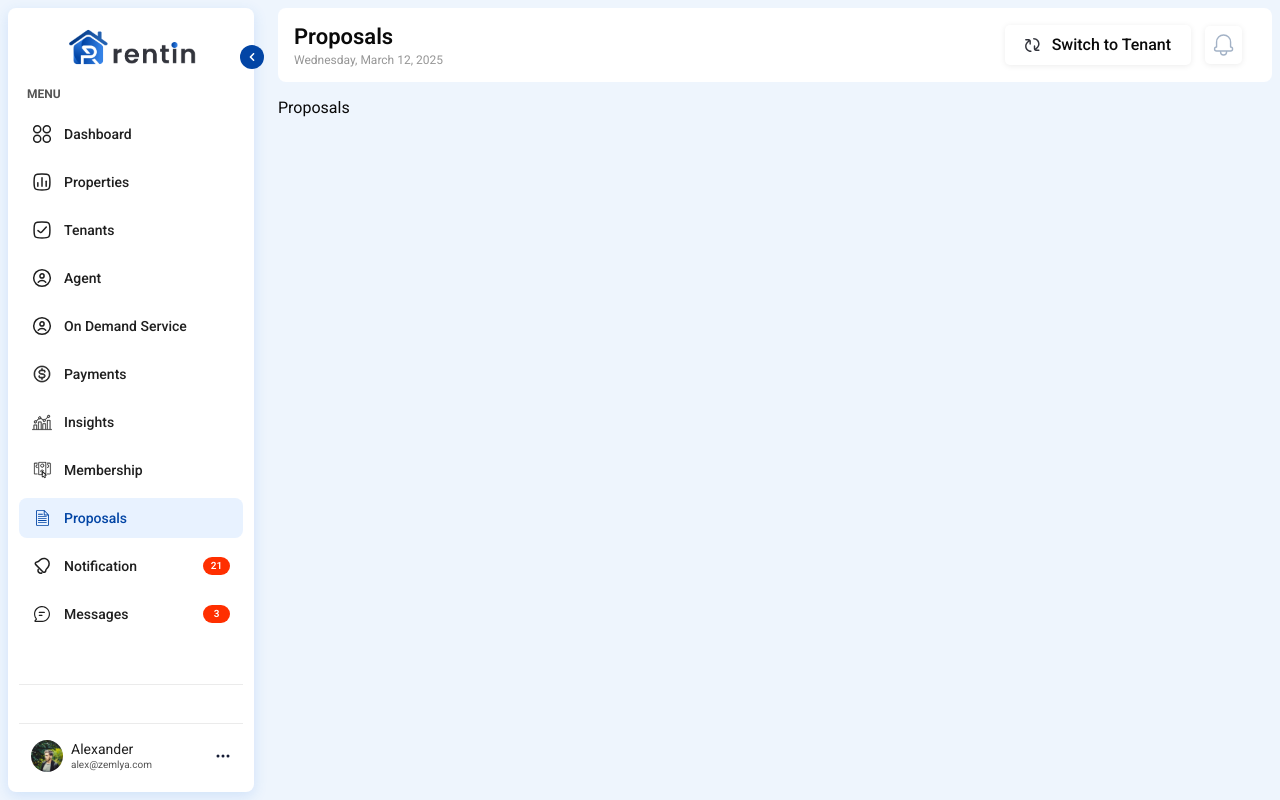
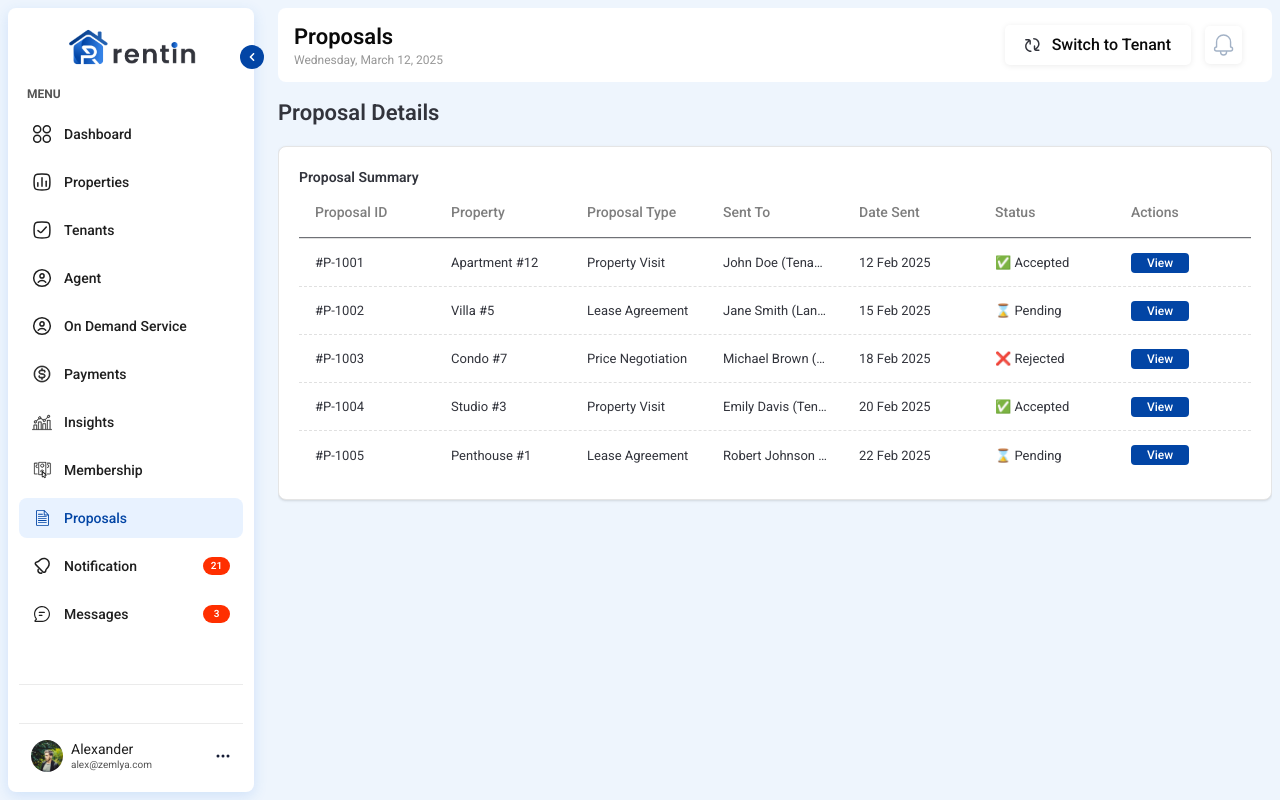
Before and after one commit to asifzulfiqar8/rrentin, a Next.js app: page /owner/proposals in a window 1280 px wide. Built offline with nearby package versions, Linux system fonts and the light colour scheme.

Commit message:
feat: propsal table added

```diff
--- a/src/app/owner/proposals/page.js
+++ b/src/app/owner/proposals/page.js
@@ -1,5 +1,14 @@
+import ProposalSummary from "@/components/owner/proposals/ProposalSummary";
+
 const Proposals = () => {
-  return <div>Proposals</div>;
+  return (
+    <div>
+      <h3 className="text-lg md:text-[22px] font-semibold text-textColor mb-4">
+        Proposal Details
+      </h3>
+      <ProposalSummary />
+    </div>
+  );
 };
 
 export default Proposals;
--- /dev/null
+++ b/src/components/owner/proposals/ProposalModal.jsx
@@ -0,0 +1,22 @@
+import { RxCross2 } from "react-icons/rx";
+
+// eslint-disable-next-line react/prop-types
+const ProposalModal = ({ onClose, children, width }) => {
+  return (
+    <div
+      className="modal bg-[#000000c5] fixed top-0 left-0 inset-0 z-[99] p-6 flex items-center justify-center"
+      onClick={onClose}
+    >
+      <div
+        className={`bg-white rounded-[2px] shadow-lg overflow-y-auto custom-scroll h-fit max-h-full ${
+          width ? width : "w-[300px] md:w-[400px] lg:w-[700px] xl:w-[900px]"
+        }`}
+        onClick={(e) => e.stopPropagation()}
+      >
+        <div className="mt-4 md:mt-6">{children}</div>
+      </div>
+    </div>
+  );
+};
+
+export default ProposalModal;
--- /dev/null
+++ b/src/components/owner/proposals/ProposalSummary.jsx
@@ -0,0 +1,128 @@
+"use client";
+import { proposalSummaryData, tableStyles } from "@/data/data";
+import { useState } from "react";
+import DataTable from "react-data-table-component";
+import ProposalModal from "./ProposalModal";
+
+const ProposalSummary = () => {
+  const [modal, setModal] = useState(false);
+  const [selectedRow, setSelectedRow] = useState(null);
+
+  const modalOpenHandler = (row) => {
+    setSelectedRow(row);
+    setModal(true);
+  };
+  const modalCloseHandler = () => {
+    setSelectedRow(null);
+    setModal(false);
+  };
+  return (
+    <section className="bg-white rounded-lg border p-4 lg:p-5 shadow-sm">
+      <div className="text-sm text-textColor font-semibold">
+        Proposal Summary
+      </div>
+      <DataTable
+        data={proposalSummaryData}
+        columns={columns(modalOpenHandler)}
+        selectableRowsHighlight
+        customStyles={tableStyles}
+        fixedHeader
+        fixedHeaderScrollHeight="70vh"
+      />
+      {modal && selectedRow && (
+        <ProposalModal
+          onClose={modalCloseHandler}
+          title="Proposal Overview"
+          width="w-[300px] md:w-[500px]"
+        >
+          <div>
+            <p className="text-base md:text-2xl text-center text-textColor">
+              Proposal ID: {selectedRow.proposalId}
+            </p>
+            <p className="text-center text-textColor text-sm md:text-base">
+              {selectedRow.dateSent} 10:54 PM
+            </p>
+            <hr className="my-2 border-textColor border-dashed" />
+            <div className="space-y-2">
+              <p>
+                <strong>Sent To:</strong> {selectedRow.sentTo}
+              </p>
+              <p>
+                <strong>Property Name:</strong> {selectedRow.propertyName}
+              </p>
+              <p>
+                <strong>Proposal Type:</strong> {selectedRow.proposalType}
+              </p>
+              <p>
+                <strong>Date Sent:</strong> {selectedRow.dateSent}
+              </p>
+              <p>
+                <strong>Status:</strong>{" "}
+                <span
+                  className={`capitalize ${
+                    selectedRow.status === "accepted"
+                      ? "text-green-500"
+                      : selectedRow.status === "pending"
+                      ? "text-yellow-500"
+                      : "text-red-500"
+                  }`}
+                >
+                  {selectedRow.status}
+                </span>
+              </p>
+            </div>
+          </div>
+        </ProposalModal>
+      )}
+    </section>
+  );
+};
+
+export default ProposalSummary;
+
+const columns = (modalOpenHandler) => [
+  {
+    name: "Proposal ID",
+    selector: (row) => row.proposalId,
+  },
+  {
+    name: "Property",
+    selector: (row) => row.propertyName,
+  },
+  {
+    name: "Proposal Type",
+    selector: (row) => row.proposalType,
+  },
+  {
+    name: "Sent To",
+    selector: (row) => row.sentTo,
+  },
+  {
+    name: "Date Sent",
+    selector: (row) => row.dateSent,
+  },
+  {
+    name: "Status",
+    selector: (row) => (
+      <span className="flex items-center gap-1 capitalize">
+        {row.status === "accepted"
+          ? "✅"
+          : row.status === "pending"
+          ? "⌛"
+          : "❌"}{" "}
+        {row.status}
+      </span>
+    ),
+  },
+  {
+    name: "Actions",
+    selector: (row) => (
+      <button
+        className="bg-primary py-[2px] px-4 rounded-[4px] text-white text-xs font-medium cursor-pointer"
+        onClick={() => modalOpenHandler(row)}
+      >
+        View
+      </button>
+    ),
+  },
+];
--- a/src/data/data.js
+++ b/src/data/data.js
@@ -318,7 +318,6 @@ const transactionHistoryData = [
     paymentStatus: "pending",
     slip: "",
   },
-
 ];
 
 const propertiesCardsData = [
@@ -593,119 +592,166 @@ const myAgentData = [
   },
 ];
 
-
 const tenants = [
   {
     id: 1,
-    bgImage: '/images/properties/Bg.png',
-    profileImage: '/images/properties/Buildings.png',
-    name: 'John Doe',
-    address: '123 Sukhumvit Rd, Bangkok',
-    phone: '(123)-453-092',
-    agentName: 'Agent Name',
-    rent: '$654'
+    bgImage: "/images/properties/Bg.png",
+    profileImage: "/images/properties/Buildings.png",
+    name: "John Doe",
+    address: "123 Sukhumvit Rd, Bangkok",
+    phone: "(123)-453-092",
+    agentName: "Agent Name",
+    rent: "$654",
   },
   {
     id: 2,
-    bgImage: '/images/properties/Bg.png',
-    profileImage: '/images/properties/Buildings.png',
-    name: 'Jane Smith',
-    address: '456 Silom Rd, Bangkok',
-    phone: '(321)-654-098',
-    agentName: 'Agent Name',
-    rent: '$800'
+    bgImage: "/images/properties/Bg.png",
+    profileImage: "/images/properties/Buildings.png",
+    name: "Jane Smith",
+    address: "456 Silom Rd, Bangkok",
+    phone: "(321)-654-098",
+    agentName: "Agent Name",
+    rent: "$800",
   },
   {
     id: 2,
-    bgImage: '/images/properties/Bg.png',
-    profileImage: '/images/properties/Buildings.png',
-    name: 'Jane Smith',
-    address: '456 Silom Rd, Bangkok',
-    phone: '(321)-654-098',
-    agentName: 'Agent Name',
-    rent: '$800'
+    bgImage: "/images/properties/Bg.png",
+    profileImage: "/images/properties/Buildings.png",
+    name: "Jane Smith",
+    address: "456 Silom Rd, Bangkok",
+    phone: "(321)-654-098",
+    agentName: "Agent Name",
+    rent: "$800",
   },
   {
     id: 2,
-    bgImage: '/images/properties/Bg.png',
-    profileImage: '/images/properties/Buildings.png',
-    name: 'Jane Smith',
-    address: '456 Silom Rd, Bangkok',
-    phone: '(321)-654-098',
-    agentName: 'Agent Name',
-    rent: '$800'
+    bgImage: "/images/properties/Bg.png",
+    profileImage: "/images/properties/Buildings.png",
+    name: "Jane Smith",
+    address: "456 Silom Rd, Bangkok",
+    phone: "(321)-654-098",
+    agentName: "Agent Name",
+    rent: "$800",
   },
   {
     id: 2,
-    bgImage: '/images/properties/Bg.png',
-    profileImage: '/images/properties/Buildings.png',
-    name: 'Jane Smith',
-    address: '456 Silom Rd, Bangkok',
-    phone: '(321)-654-098',
-    agentName: 'Agent Name',
-    rent: '$800'
+    bgImage: "/images/properties/Bg.png",
+    profileImage: "/images/properties/Buildings.png",
+    name: "Jane Smith",
+    address: "456 Silom Rd, Bangkok",
+    phone: "(321)-654-098",
+    agentName: "Agent Name",
+    rent: "$800",
   },
   {
     id: 2,
-    bgImage: '/images/properties/Bg.png',
-    profileImage: '/images/properties/Buildings.png',
-    name: 'Jane Smith',
-    address: '456 Silom Rd, Bangkok',
-    phone: '(321)-654-098',
-    agentName: 'Agent Name',
-    rent: '$800'
+    bgImage: "/images/properties/Bg.png",
+    profileImage: "/images/properties/Buildings.png",
+    name: "Jane Smith",
+    address: "456 Silom Rd, Bangkok",
+    phone: "(321)-654-098",
+    agentName: "Agent Name",
+    rent: "$800",
   },
   {
     id: 2,
-    bgImage: '/images/properties/Bg.png',
-    profileImage: '/images/properties/Buildings.png',
-    name: 'Jane Smith',
-    address: '456 Silom Rd, Bangkok',
-    phone: '(321)-654-098',
-    agentName: 'Agent Name',
-    rent: '$800'
+    bgImage: "/images/properties/Bg.png",
+    profileImage: "/images/properties/Buildings.png",
+    name: "Jane Smith",
+    address: "456 Silom Rd, Bangkok",
+    phone: "(321)-654-098",
+    agentName: "Agent Name",
+    rent: "$800",
   },
   {
     id: 2,
-    bgImage: '/images/properties/Bg.png',
-    profileImage: '/images/properties/Buildings.png',
-    name: 'Jane Smith',
-    address: '456 Silom Rd, Bangkok',
-    phone: '(321)-654-098',
-    agentName: 'Agent Name',
-    rent: '$800'
+    bgImage: "/images/properties/Bg.png",
+    profileImage: "/images/properties/Buildings.png",
+    name: "Jane Smith",
+    address: "456 Silom Rd, Bangkok",
+    phone: "(321)-654-098",
+    agentName: "Agent Name",
+    rent: "$800",
   },
   {
     id: 2,
-    bgImage: '/images/properties/Bg.png',
-    profileImage: '/images/properties/Buildings.png',
-    name: 'Jane Smith',
-    address: '456 Silom Rd, Bangkok',
-    phone: '(321)-654-098',
-    agentName: 'Agent Name',
-    rent: '$800'
+    bgImage: "/images/properties/Bg.png",
+    profileImage: "/images/properties/Buildings.png",
+    name: "Jane Smith",
+    address: "456 Silom Rd, Bangkok",
+    phone: "(321)-654-098",
+    agentName: "Agent Name",
+    rent: "$800",
   },
   {
     id: 2,
-    bgImage: '/images/properties/Bg.png',
-    profileImage: '/images/properties/Buildings.png',
-    name: 'Jane Smith',
-    address: '456 Silom Rd, Bangkok',
-    phone: '(321)-654-098',
-    agentName: 'Agent Name',
-    rent: '$800'
+    bgImage: "/images/properties/Bg.png",
+    profileImage: "/images/properties/Buildings.png",
+    name: "Jane Smith",
+    address: "456 Silom Rd, Bangkok",
+    phone: "(321)-654-098",
+    agentName: "Agent Name",
+    rent: "$800",
   },
   {
     id: 2,
-    bgImage: '/images/properties/Bg.png',
-    profileImage: '/images/properties/Buildings.png',
-    name: 'Jane Smith',
-    address: '456 Silom Rd, Bangkok',
-    phone: '(321)-654-098',
-    agentName: 'Agent Name',
-    rent: '$800'
+    bgImage: "/images/properties/Bg.png",
+    profileImage: "/images/properties/Buildings.png",
+    name: "Jane Smith",
+    address: "456 Silom Rd, Bangkok",
+    phone: "(321)-654-098",
+    agentName: "Agent Name",
+    rent: "$800",
   },
   // Add more tenant objects as needed
+];
+
+const proposalSummaryData = [
+  {
+    _id: 1,
+    proposalId: "#P-1001",
+    propertyName: "Apartment #12",
+    proposalType: "Property Visit",
+    sentTo: "John Doe (Tenant)",
+    dateSent: "12 Feb 2025",
+    status: "accepted",
+  },
+  {
+    _id: 2,
+    proposalId: "#P-1002",
+    propertyName: "Villa #5",
+    proposalType: "Lease Agreement",
+    sentTo: "Jane Smith (Landlord)",
+    dateSent: "15 Feb 2025",
+    status: "pending",
+  },
+  {
+    _id: 3,
+    proposalId: "#P-1003",
+    propertyName: "Condo #7",
+    proposalType: "Price Negotiation",
+    sentTo: "Michael Brown (Agent)",
+    dateSent: "18 Feb 2025",
+    status: "rejected",
+  },
+  {
+    _id: 4,
+    proposalId: "#P-1004",
+    propertyName: "Studio #3",
+    proposalType: "Property Visit",
+    sentTo: "Emily Davis (Tenant)",
+    dateSent: "20 Feb 2025",
+    status: "accepted",
+  },
+  {
+    _id: 5,
+    proposalId: "#P-1005",
+    propertyName: "Penthouse #1",
+    proposalType: "Lease Agreement",
+    sentTo: "Robert Johnson (Landlord)",
+    dateSent: "22 Feb 2025",
+    status: "pending",
+  },
 ];
 
 export {
@@ -725,5 +771,6 @@ export {
   tenants,
   transactionHistoryData,
   agentCardsData,
-  myAgentData
+  myAgentData,
+  proposalSummaryData,
 };
```
